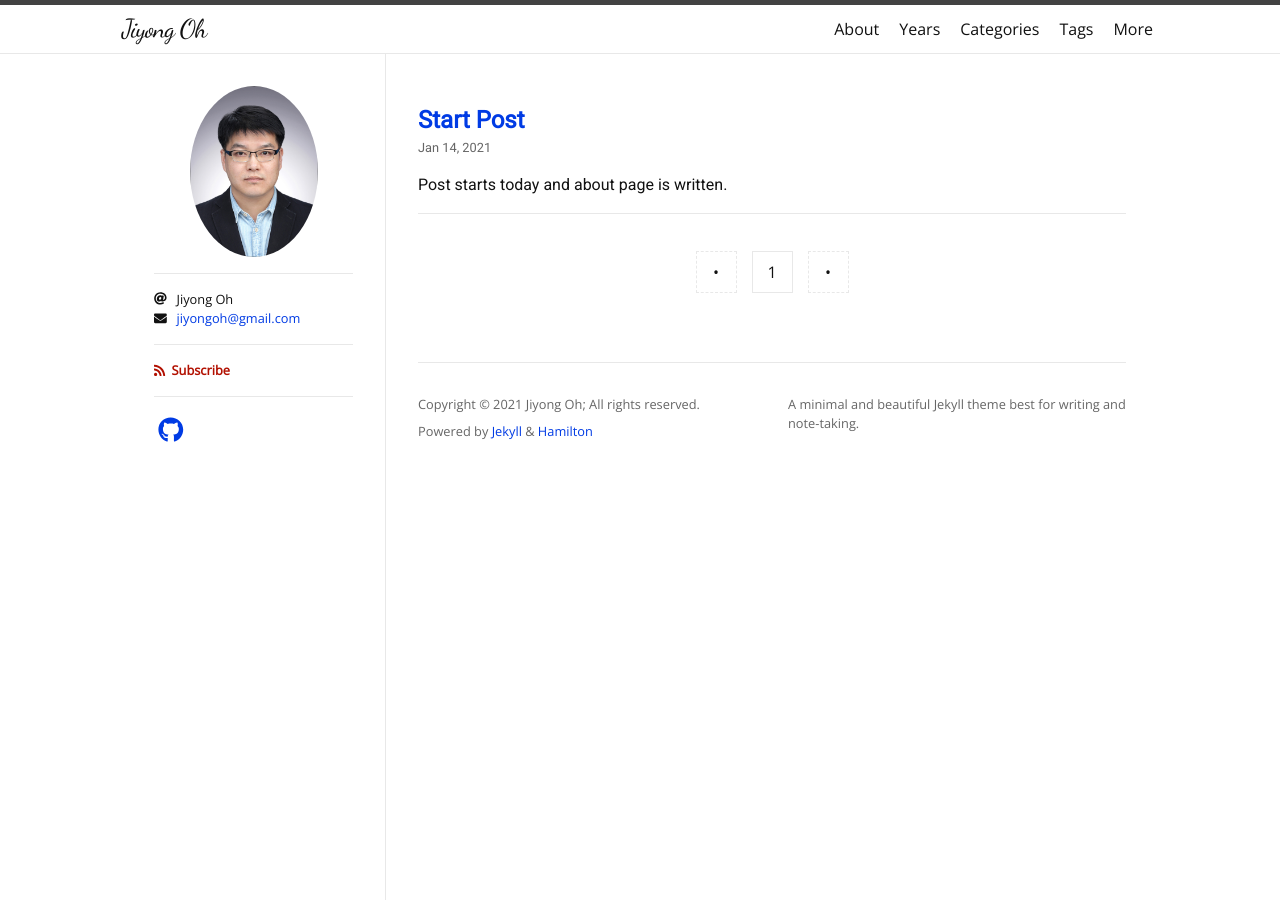
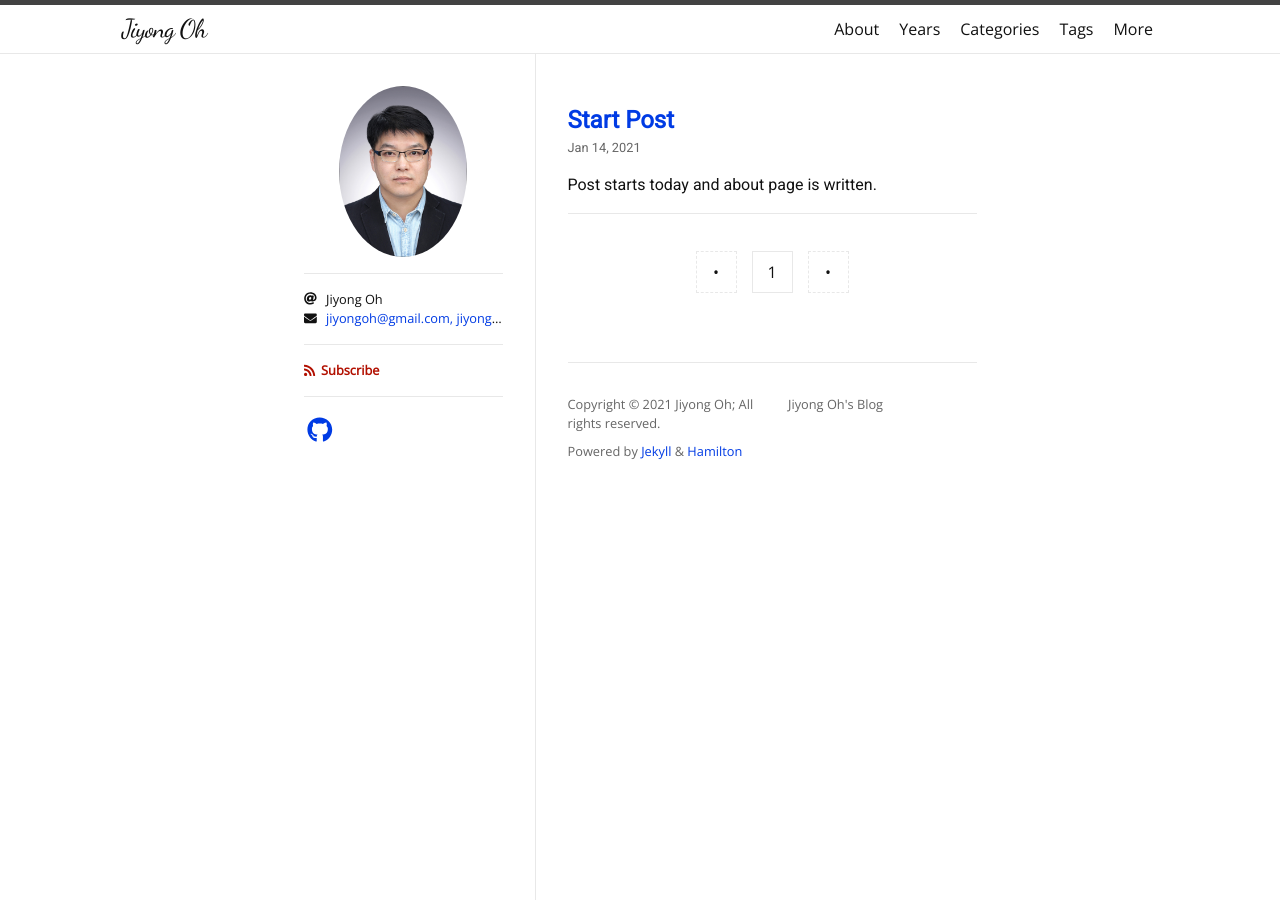
Before and after one commit to JiyongOh/JiyongOh.github.io, a Jekyll site: the page built from index.html, in a window 1280 px wide. Built offline with Jekyll 4.4.1, drawn with Linux system fonts in a browser that asks for light colours; nearby versions of some CDN libraries; some web fonts are replaced; the list of posts is cut into pages by our own code.

Commit message:
Update _config.yml

```diff
--- a/_config.yml
+++ b/_config.yml
@@ -1,8 +1,8 @@
 title: Jiyong Oh
-description: A minimal and beautiful Jekyll theme best for writing and note-taking.
+description: Jiyong Oh's Blog
 author: Jiyong Oh
 avatar: /오지용_2.jpg
-email: jiyongoh@gmail.com
+email: jiyongoh@gmail.com, jiyongoh@etri.re.kr
 
 plugins:
   - jekyll-seo-tag
```
